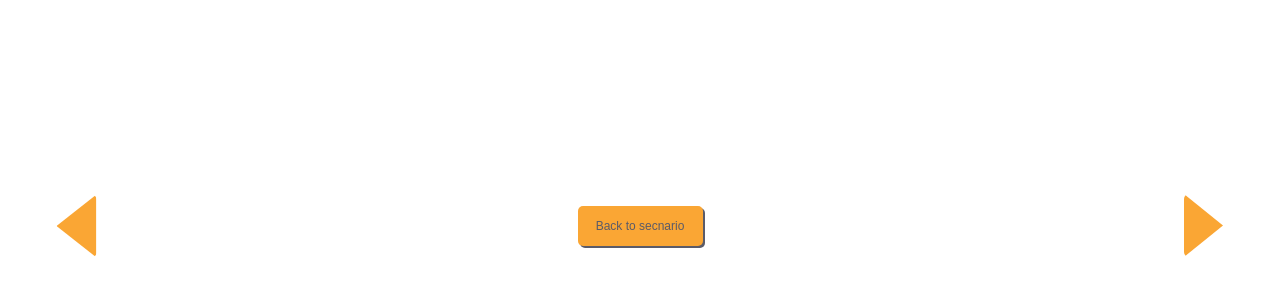
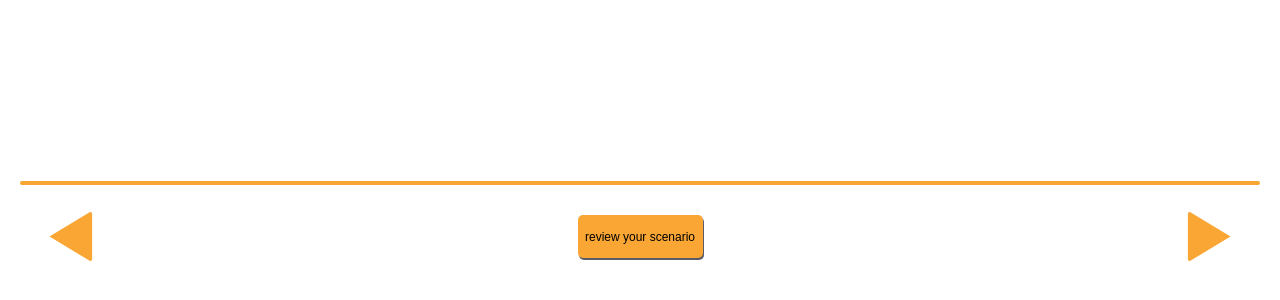
Before and after one commit to founders-programme-2/commons, a React (Create React App) app in the folder client/: page /footer in a window 1280 px wide. Shown: the part 244-544 px from the top of the page. Built offline with nearby package versions, Linux system fonts and the light colour scheme.

Commit message:
update the hight and width for both button- create footerComp. div to wrap all element and control it

```diff
--- a/client/src/App.js
+++ b/client/src/App.js
@@ -2,7 +2,7 @@ import React, { Component } from 'react';
 import { Route, Switch, BrowserRouter } from 'react-router-dom';
 
 import Footer from './Component/Common/Footer';
-import Menu from './component/common/Menu';
+import Menu from './Component/Common/Menu/Menu';
 
 // burger menu components
 import Home from './Component/views/Home';
--- a/client/src/Component/Common/Footer/Footer.style.js
+++ b/client/src/Component/Common/Footer/Footer.style.js
@@ -7,9 +7,12 @@ export const Buttons = styled.div`
   padding: 2.5rem;
 `;
 
+export const FooterComponent = styled.div`
+  margin-top: 40.5rem;
+`;
 export const NextButton = styled.button`
-  height: 4rem;
-  width: 6.3rem;
+  /* height: 3.8rem; */
+  width: 5.2rem;
   clip-path: polygon(50% 0%, 0% 100%, 100% 100%);
   background: #faa634;
   transform: rotate(270deg);
@@ -21,8 +24,8 @@ export const NextButton = styled.button`
 `;
 
 export const PreviousButton = styled.button`
-  height: 3.9rem;
-  width: 6.3rem;
+  /* height: 3.8rem; */
+  width: 5.2rem;
   clip-path: polygon(50% 0%, 0% 100%, 100% 100%);
   background: #faa634;
   transform: rotate(90deg);
@@ -33,18 +36,18 @@ export const PreviousButton = styled.button`
 
 export const BackToSecnario = styled.button`
   background: #faa634;
-  height: 4rem;
+  height: 4.3rem;
   width: 12.5rem;
   border: none;
   font-size: 1.2rem;
   font-weight: 1rem;
   border-radius: 0.5rem;
-  color: #5b5b68;
-  box-shadow: 0.2rem 0.2rem #5b5b68;
+  color: black;
+  box-shadow: 0.1rem 0.2rem #5b5b68;
 `;
 
 export const Line = styled.div`
-  /* margin-bottom: 40.5rem; */
-  border: 0.3rem solid #faa634;
+  margin-bottom: -40rem;
+  border: 0.2rem solid #faa634;
   border-radius: 1rem;
 `;
--- a/client/src/Component/Common/Footer/index.js
+++ b/client/src/Component/Common/Footer/index.js
@@ -5,6 +5,7 @@ import {
   PreviousButton,
   BackToSecnario,
   Line,
+  FooterComponent,
 } from './Footer.style';
 
 class Footer extends Component {
@@ -12,14 +13,14 @@ class Footer extends Component {
 
   render() {
     return (
-      <React.Fragment>
+      <FooterComponent>
+        <Line />
         <Buttons>
-        {/* <Line /> */}
           <NextButton type="button" />
-          <BackToSecnario>Back to secnario</BackToSecnario>
+          <BackToSecnario>review your scenario</BackToSecnario>
           <PreviousButton type="button" />
         </Buttons>
-      </React.Fragment>
+      </FooterComponent>
     );
   }
 }
```
